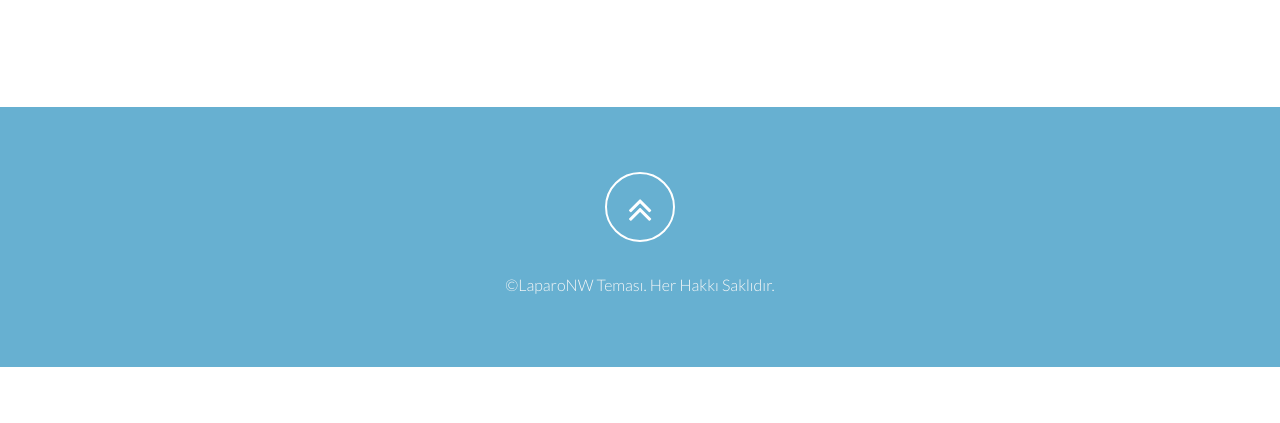
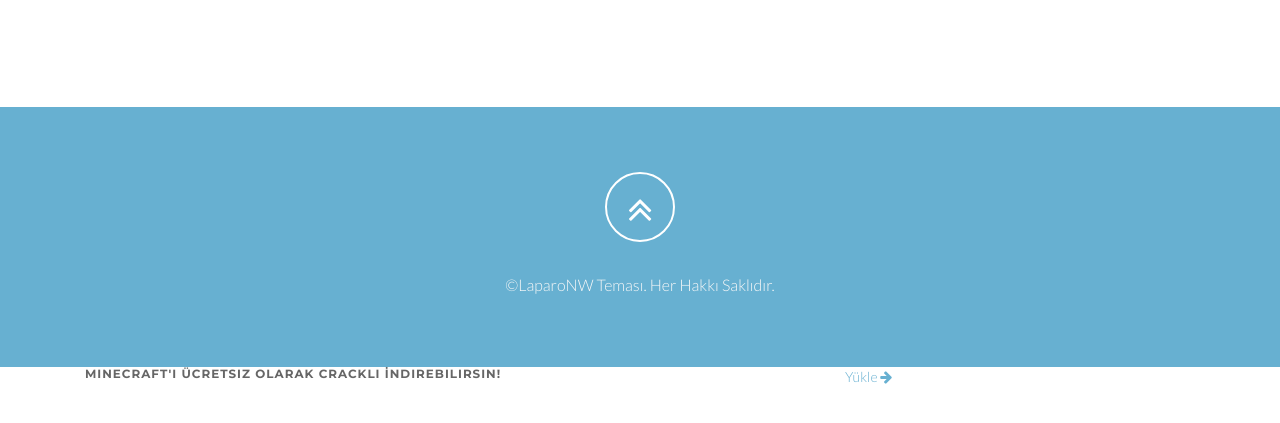
Before and after one commit to godbridgekedy/godbridgekedy.github.io, a plain HTML site: page index.html in a window 1280 px wide. Shown: the part 2873-3296 px from the top of the page. Drawn offline with Linux system fonts and the light colour scheme.

Commit message:
Update index.html

```diff
--- a/index.html
+++ b/index.html
@@ -387,3 +387,21 @@
 </body>
 
 </html>
+<!-- Action bar -->
+	<section class="action-bar dark" id="section-bar-2">
+		<div class="container">
+			<div class="col-md-8">
+				<h3 class="small dark">Minecraft'ı Ücretsiz Olarak Cracklı İndirebilirsin!</h3>
+			</div>
+			<div class="col-md-4">
+				<a href="http://download1032.mediafire.com/0undtkbsachg/aak74x3dyu51plj/Minecraft+1.8+-+ozgurgorgulu.com.rar" class="button button-dark">
+					<span class="button-text">Yükle</span>
+					<span class="button-icon"><i class="fa fa-arrow-right"></i></span>
+				</a>
+			</div>
+		</div>
+	</section>
+
+</body>
+
+</html>
```
